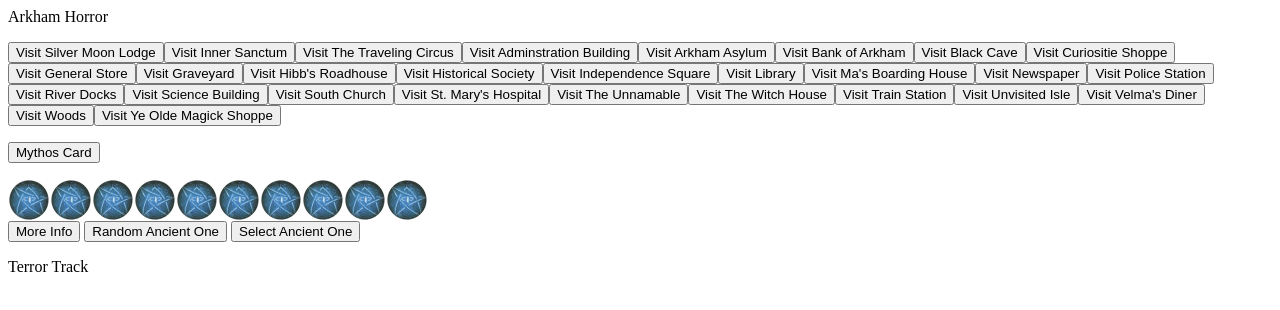
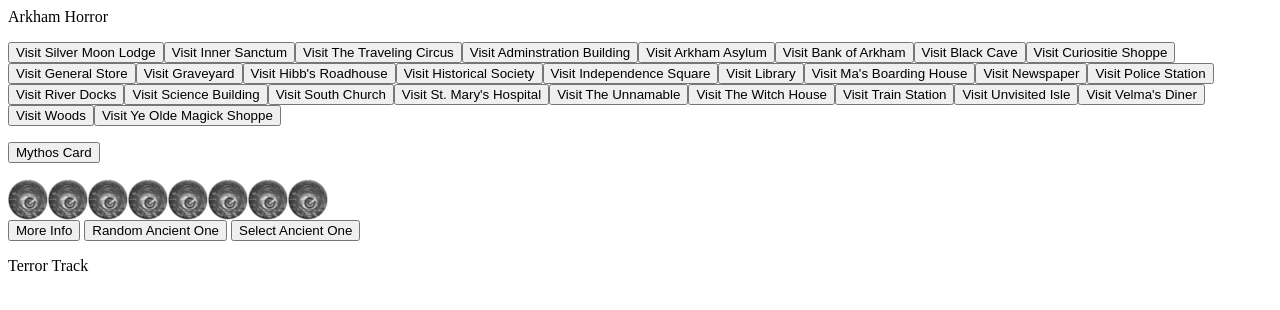
Before and after one commit to amalfushi/Arkham-Horror, a plain HTML site: page index.html in a window 1280 px wide. Drawn offline with nearby package versions, Linux system fonts and the light colour scheme.

Commit message:
Using Doom tokens instead of Star for tracking Ancient One status

```diff
--- a/scripts/app.js
+++ b/scripts/app.js
@@ -32,8 +32,8 @@
     $scope.worshippers;
     $scope.power;
     $scope.doomTrack;
-    $scope.current=5;
-    $scope.max=10;
+    $scope.current=1;
+    $scope.max=8;
 
     $scope.random = function() {
       $scope.name = 'Cthulu';
@@ -61,11 +61,7 @@
   app.directive('doomTrack', function () {
     return {
         restrict: 'A',
-        template: '<ul class="token">' +
-            '<li ng-repeat="token in tokens" ng-class="token" ng-click="toggle($index)">' +
-            '<img src=\'/images/ElderSign.png\'></img>' +
-            '</li>' +
-            '</ul>',
+        template: '<span class="token" ng-repeat="token in tokens" ng-class="token" ng-click="toggle($index)"></span>',
         scope: {
           currentValue: '=',
           max: '=',
--- a/styles/arkham.css
+++ b/styles/arkham.css
@@ -1,19 +1,10 @@
 .token {
-    color: #a9a9a9;
-    margin: 0;
-    padding: 0;
-}
-ul.token {
+    background: url('../images/doomToken.png');
+    background-position: -0px -0px;
     display: inline-block;
-}
-.token li {
-    list-style-type: none;
-    display: inline-block;
-    padding: 1px;
-    text-align: center;
-    font-weight: bold;
-    cursor: pointer;
+    width: 40px;
+    height: 41px
 }
 .token .filled {
-    color: red;
+    background-position: -0px -51px;
 }
```
Also changed, not shown: images/doomToken.png (added).
